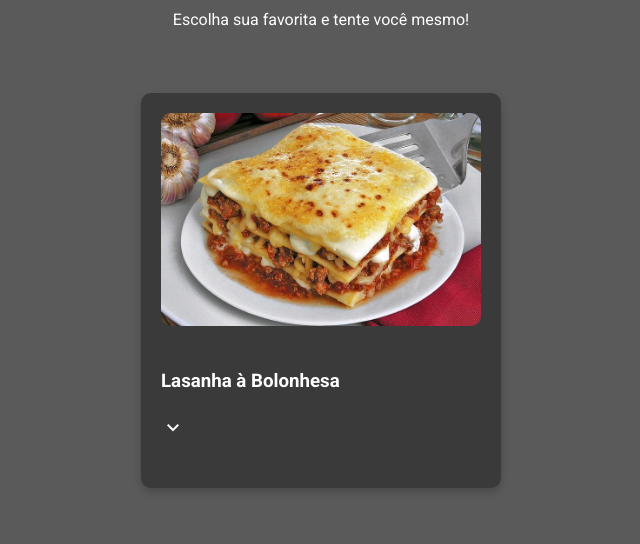
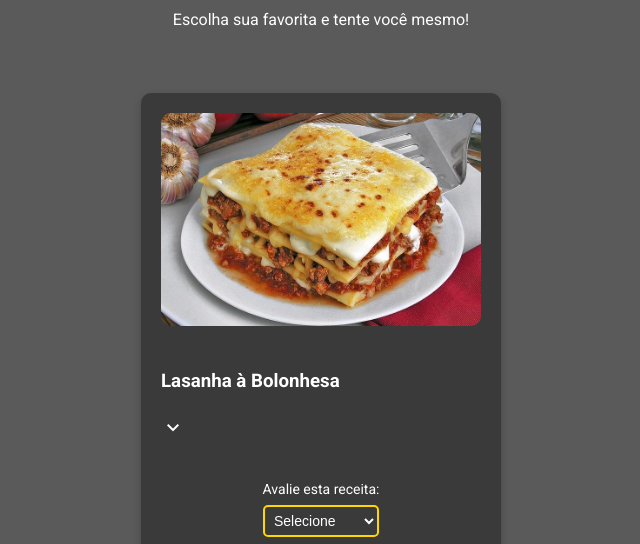
Before and after one commit to Hugodof/Projeto-WebCoding, a plain HTML site: page Projeto/receitas.html in a window 1280 px wide. Shown: the part 237-781 px from the top of the page, without its empty margins (319-959 px from the left). Drawn offline with nearby package versions, Linux system fonts and the light colour scheme; a web font is replaced by a local one.

Commit message:
Atualização Davi 3
Botão de avaliar receita adicionado

```diff
--- a/Projeto/receitas.html
+++ b/Projeto/receitas.html
@@ -24,6 +24,7 @@
         placeholder="Buscar receita..."
         onkeyup="filtrarReceitas()"
         style="margin-top: 20px; padding: 10px; width: 300px;">
+        <!-- Funções gerais-->
         <div>
             <button onclick="toggleTodos('abrir')">Abrir Todos</button>
             <button onclick="toggleTodos('fechar')">Fechar Todos</button>
@@ -104,6 +105,20 @@
                     <li>Retire o papel e deixe gratinar por mais 10 minutos.</li>
                   </ol>
                 </div>
+                <!--Avaliar a receita-->
+                <div class="avaliacao-container">
+                    <label for="nota">Avalie esta receita:</label>
+                    <select id="nota" onchange="avaliarReceita(this)">
+                        <option value="0">Selecione</option>
+                        <option value="1">1 - Ruim</option>
+                        <option value="2">2 - Regular</option>
+                        <option value="3">3 - Boa</option>
+                        <option value="4">4 - Ótima</option>
+                        <option value="5">5 - Excelente</option>
+                    </select>
+                    <p class="media-nota">Média: 0</p>
+                </div>
+
               </div>
 
 
--- a/Projeto/script.js
+++ b/Projeto/script.js
@@ -53,3 +53,25 @@ function mostrarDetalhes(card, mensagem) {
         tooltip.remove();
     });
 }
+
+const avaliacoes = {};
+
+function avaliarReceita(select) {
+    const card = select.closest(".card");
+    const titulo = card.querySelector("h3").textContent;
+    const nota = parseInt(select.value);
+
+    if (!avaliacoes[titulo]) {
+        avaliacoes[titulo] = [];
+    }
+
+    if (nota > 0) {
+        avaliacoes[titulo].push(nota);
+
+        const soma = avaliacoes[titulo].reduce((acc, curr) => acc + curr, 0);
+        const media = (soma / avaliacoes[titulo].length).toFixed(1);
+
+        const mediaNota = card.querySelector(".media-nota");
+        mediaNota.textContent = `Média: ${media}`;
+    }
+}
--- a/Projeto/stylereceita.css
+++ b/Projeto/stylereceita.css
@@ -124,3 +124,31 @@ header {
         margin-bottom: 30px;
     }
 }
+
+.avaliacao-container {
+    margin-top: 10px;
+    text-align: center;
+}
+
+.avaliacao-container label {
+    display: block;
+    font-size: 14px;
+    margin-bottom: 5px;
+    color: #fff;
+}
+
+.avaliacao-container select {
+    padding: 5px;
+    border-radius: 5px;
+    border: 2px solid #FFD700;
+    font-size: 14px;
+    cursor: pointer;
+    background-color: #3a3a3a;
+    color: #fff;
+}
+
+.avaliacao-container .media-nota {
+    margin-top: 10px;
+    font-size: 16px;
+    color: #FFD700;
+}
```
